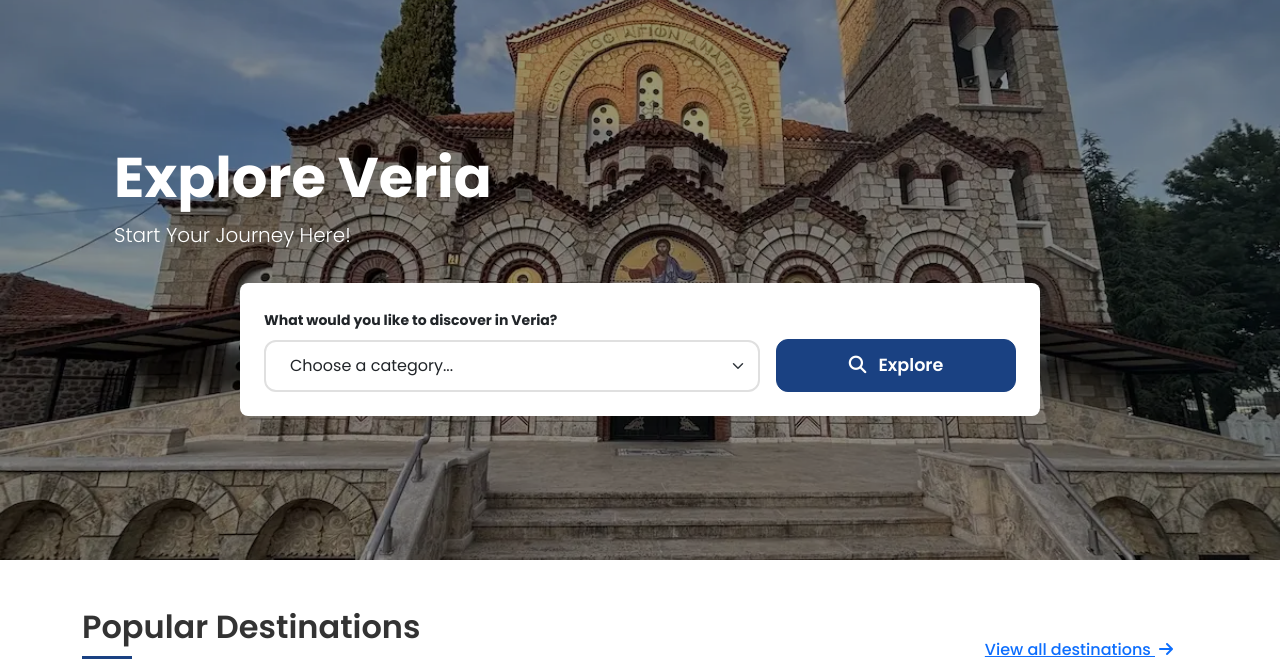
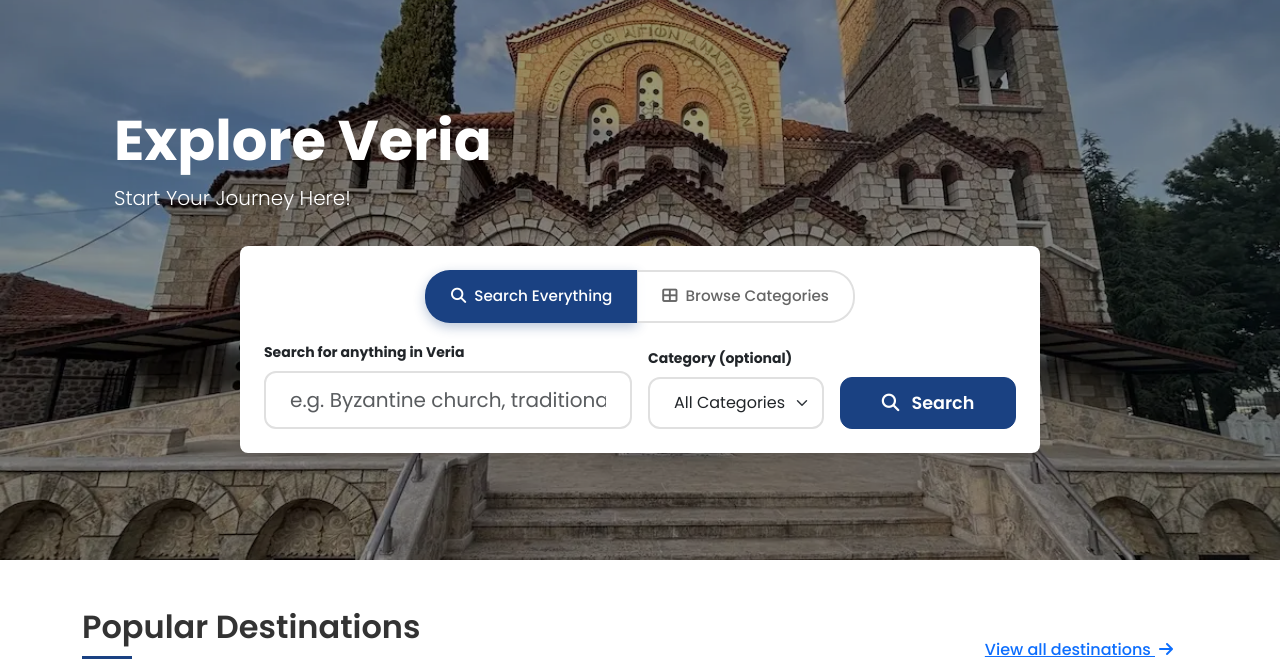
Before and after one commit to telemahos/veriaguide, a FastAPI app: page / in a window 1280 px wide. Shown: the part 187-850 px from the top of the page. Run offline with FastAPI, Linux system fonts and the light colour scheme; data that the repository does not hold is empty; some libraries are stand-ins or nearby versions.

Commit message:
Frontpage Hero Search verbesserung

```diff
--- a/frontend/app/services/template_service.py
+++ b/frontend/app/services/template_service.py
@@ -147,7 +147,8 @@ class TemplateService:
             "page": page,
             "has_next": has_next,
             "has_prev": has_prev,
-            "total_results": total
+            "total_results": total,
+            "per_page": items_per_page
         }
 
     @staticmethod
--- a/frontend/main.py
+++ b/frontend/main.py
@@ -266,6 +266,7 @@ async def search(
     q: Optional[str] = None,
     type: Optional[str] = None,
     page: int = Query(1, ge=1),
+    per_page: int = Query(10, ge=1, le=100),
     commons: dict = Depends(get_common_template_data)
 ):
     """Search across content types"""
@@ -287,10 +288,10 @@ async def search(
         if type and type not in POST_TYPES:
             raise HTTPException(status_code=400, detail="Invalid content type")
 
-        results = await content_service.search_content(q, type, page)
+        results = await content_service.search_content(q, type, page, per_page)
 
     template_data = template_service.prepare_search_template_data(
-        commons, q, type, results, page, ITEMS_PER_PAGE
+        commons, q, type, results, page, per_page
     )
 
     return templates.TemplateResponse("search/results.html", template_data)
--- a/frontend/static/css/style.css
+++ b/frontend/static/css/style.css
@@ -218,6 +218,82 @@ a:hover {
 .hero-search-form .btn-search:disabled {
     opacity: 0.7;
     cursor: not-allowed;
+}
+
+/* Search Tabs */
+.search-tabs {
+    display: flex;
+    justify-content: center;
+    gap: 0;
+    margin-bottom: 1.5rem;
+}
+
+.search-tab {
+    background: rgba(255, 255, 255, 0.9);
+    border: 2px solid #e0e0e0;
+    color: #666;
+    padding: 0.75rem 1.5rem;
+    font-weight: 500;
+    cursor: pointer;
+    transition: all 0.3s ease;
+    border-radius: 0;
+    font-size: 0.95rem;
+}
+
+.search-tab:first-child {
+    border-top-left-radius: 25px;
+    border-bottom-left-radius: 25px;
+    border-right: 1px solid #e0e0e0;
+}
+
+.search-tab:last-child {
+    border-top-right-radius: 25px;
+    border-bottom-right-radius: 25px;
+    border-left: 1px solid #e0e0e0;
+}
+
+.search-tab:hover {
+    background: white;
+    color: var(--primary-color);
+    border-color: var(--primary-color);
+    transform: translateY(-2px);
+}
+
+.search-tab.active {
+    background: var(--primary-color);
+    color: white;
+    border-color: var(--primary-color);
+    box-shadow: 0 4px 12px rgba(26, 65, 130, 0.3);
+}
+
+.search-tab.active:hover {
+    background: #2c5bb9;
+    transform: translateY(-2px);
+}
+
+/* Search Form Content */
+.search-form-content {
+    display: none;
+    animation: fadeIn 0.3s ease-in-out;
+}
+
+.search-form-content.active {
+    display: block;
+}
+
+@keyframes fadeIn {
+    from { opacity: 0; transform: translateY(10px); }
+    to { opacity: 1; transform: translateY(0); }
+}
+
+/* Map Legend */
+.legend-marker {
+    width: 16px;
+    height: 16px;
+    border-radius: 50%;
+    margin-right: 8px;
+    border: 2px solid white;
+    box-shadow: 0 2px 4px rgba(0, 0, 0, 0.2);
 }
 
 @keyframes fadeIn {
--- a/frontend/static/js/main.js
+++ b/frontend/static/js/main.js
@@ -27,6 +27,9 @@ document.addEventListener('DOMContentLoaded', function() {
 
     // Initialize search functionality
     initializeSearchFunctionality();
+
+    // Initialize results per page selector
+    initializeResultsPerPage();
 });
 
 /**
@@ -290,12 +293,12 @@ function initMap() {
  * Initialize Hero Search Form
  */
 function initializeHeroSearchForm() {
+    // Initialize search tabs
+    initializeSearchTabs();
+
+    // Initialize browse categories form
     const heroForm = document.getElementById('heroSearchForm');
-
-    if (!heroForm) {
-        return;
-    }
-
+    if (heroForm) {
         heroForm.addEventListener('submit', function(e) {
             e.preventDefault();
 
@@ -332,6 +335,68 @@ function initializeHeroSearchForm() {
                 this.classList.remove('is-invalid');
             });
         }
+    }
+
+    // Initialize search everything form
+    const searchForm = document.getElementById('heroSearchEverythingForm');
+    if (searchForm) {
+        searchForm.addEventListener('submit', function(e) {
+            const searchInput = document.getElementById('searchQuery');
+            const query = searchInput.value.trim();
+
+            // Validate search query
+            if (!query || query.length < 2) {
+                e.preventDefault();
+                showNotification('Please enter at least 2 characters to search.', 'error');
+                searchInput.focus();
+                searchInput.classList.add('is-invalid');
+                return;
+            }
+
+            // Remove invalid class if present
+            searchInput.classList.remove('is-invalid');
+
+            // Add loading state to button
+            const submitBtn = searchForm.querySelector('button[type="submit"]');
+            submitBtn.disabled = true;
+            submitBtn.innerHTML = '<i class="fas fa-spinner fa-spin me-2"></i> Searching...';
+        });
+
+        // Remove invalid class when user types
+        const searchInput = document.getElementById('searchQuery');
+        if (searchInput) {
+            searchInput.addEventListener('input', function() {
+                this.classList.remove('is-invalid');
+            });
+        }
+    }
+}
+
+/**
+ * Initialize Search Tabs
+ */
+function initializeSearchTabs() {
+    const searchTabs = document.querySelectorAll('.search-tab');
+    const searchForms = document.querySelectorAll('.search-form-content');
+
+    searchTabs.forEach(tab => {
+        tab.addEventListener('click', function() {
+            const targetTab = this.dataset.tab;
+
+            // Remove active class from all tabs and forms
+            searchTabs.forEach(t => t.classList.remove('active'));
+            searchForms.forEach(f => f.classList.remove('active'));
+
+            // Add active class to clicked tab
+            this.classList.add('active');
+
+            // Show corresponding form
+            const targetForm = document.querySelector(`[data-form="${targetTab}"]`);
+            if (targetForm) {
+                targetForm.classList.add('active');
+            }
+        });
+    });
 }
 
 /**
@@ -577,3 +642,28 @@ function getSearchSuggestions(query) {
 
     return matchingSuggestions.slice(0, 5); // Limit to 5 suggestions
 }
+
+/**
+ * Initialize Results Per Page Selector
+ */
+function initializeResultsPerPage() {
+    const resultsPerPageSelect = document.getElementById('resultsPerPage');
+
+    if (!resultsPerPageSelect) {
+        return;
+    }
+
+    resultsPerPageSelect.addEventListener('change', function() {
+        const perPage = this.value;
+        const currentUrl = new URL(window.location.href);
+
+        // Update the per_page parameter
+        currentUrl.searchParams.set('per_page', perPage);
+
+        // Reset to page 1 when changing results per page
+        currentUrl.searchParams.set('page', '1');
+
+        // Navigate to the new URL
+        window.location.href = currentUrl.toString();
+    });
+}
--- a/frontend/templates/base/index.html
+++ b/frontend/templates/base/index.html
@@ -9,9 +9,55 @@
                 <h1 class="display-4 fw-bold text-shadow">Explore Veria</h1>
                 <p class="lead mb-4 text-shadow">Start Your Journey Here!</p>
 
-                <!-- Search Form -->
+                <!-- Enhanced Search Form with Tabs -->
                 <div class="hero-search-form">
-                    <form action="#" method="get" id="heroSearchForm">
+                    <!-- Search Tabs -->
+                    <div class="search-tabs mb-3">
+                        <button type="button" class="search-tab active" data-tab="search">
+                            <i class="fas fa-search me-2"></i>Search Everything
+                        </button>
+                        <button type="button" class="search-tab" data-tab="browse">
+                            <i class="fas fa-th-large me-2"></i>Browse Categories
+                        </button>
+                    </div>
+
+                    <!-- Search Everything Form (Default Active) -->
+                    <form action="/search" method="get" id="heroSearchEverythingForm" class="search-form-content active" data-form="search">
+                        <div class="row g-3 align-items-end">
+                            <div class="col-md-6">
+                                <div class="form-group">
+                                    <label for="searchQuery" class="form-label small text-dark fw-bold">Search for anything in Veria</label>
+                                    <input type="text" class="form-control form-control-lg" id="searchQuery" name="q" placeholder="e.g. Byzantine church, traditional restaurant, hiking..." required>
+                                </div>
+                            </div>
+                            <div class="col-md-3">
+                                <div class="form-group">
+                                    <label for="searchCategory" class="form-label small text-dark fw-bold">Category (optional)</label>
+                                    <select class="form-select form-select-lg" id="searchCategory" name="type">
+                                        <option value="">All Categories</option>
+                                        <option value="museums">Museums</option>
+                                        <option value="archaeological_sites">Archaeological Sites</option>
+                                        <option value="religious_sites">Churches & Monasteries</option>
+                                        <option value="hiking_trails">Hiking Trails</option>
+                                        <option value="restaurants">Restaurants</option>
+                                        <option value="cafes">Cafés</option>
+                                        <option value="accommodations">Accommodations</option>
+                                        <option value="ski_resorts">Ski Resorts</option>
+                                        <option value="tours">Tours</option>
+                                        <option value="hidden_gems">Hidden Gems</option>
+                                    </select>
+                                </div>
+                            </div>
+                            <div class="col-md-3">
+                                <button type="submit" class="btn btn-primary btn-search w-100 btn-lg">
+                                    <i class="fas fa-search me-2"></i> Search
+                                </button>
+                            </div>
+                        </div>
+                    </form>
+
+                    <!-- Browse Categories Form -->
+                    <form action="#" method="get" id="heroSearchForm" class="search-form-content" data-form="browse">
                         <div class="row g-3 align-items-end">
                             <div class="col-md-8">
                                 <div class="form-group">
@@ -41,7 +87,7 @@
                             </div>
                             <div class="col-md-4">
                                 <button type="submit" class="btn btn-primary btn-search w-100 btn-lg">
-                                    <i class="fas fa-search me-2"></i> Explore
+                                    <i class="fas fa-compass me-2"></i> Explore
                                 </button>
                             </div>
                         </div>
```
Also changed, not shown: frontend/app/services/content_service.py (+7 -6 lines), frontend/templates/base/map.html (added, +229 -0 lines), frontend/templates/search/results.html (+16 -4 lines). Lines whose indentation alone changed are shown as unchanged.
